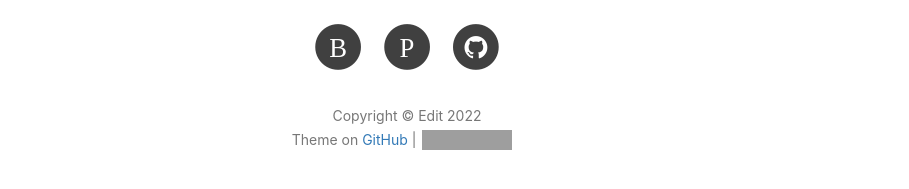
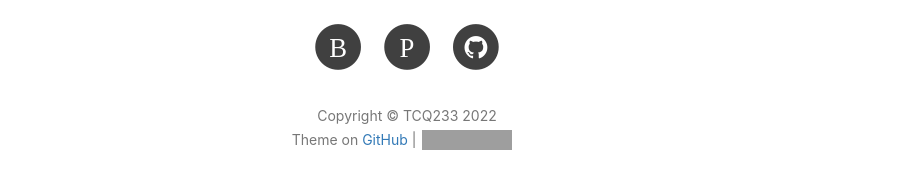
Before and after one commit to tcq233/tcq233.github.io, a Jekyll site: the page built from _posts/2022-04-22-puck.md, in a window 1280 px wide and 900 px high, scrolled down 764 px. Shown: the part 656-845 px from the top of the window, without its empty margins (233-1142 px from the left). Built offline with Jekyll 4.4.1, drawn with Linux system fonts in a browser that asks for light colours; nearby versions of some CDN libraries; comment, search, counter and statistics services are not loaded; grey boxes are pictures that could not be loaded.

Commit message:
Update _config.yml

```diff
--- a/_config.yml
+++ b/_config.yml
@@ -1,8 +1,8 @@
 # Site settings
-title: Edit
-SEOTitle: Edit
+title: TCQ233
+SEOTitle: TCQ233
 description: "Every failure is leading towards success."
-keyword: "Edit"
+keyword: "TCQ233"
 url: "http://tcq233.github.io"          # your host, for absolute URL
 baseurl: ""      # for example, '/blog' if your blog hosted on 'host/blog'
 github_repo: "https://github.com/qiubaiying/qiubaiying.github.io.git" # you code repository
```
